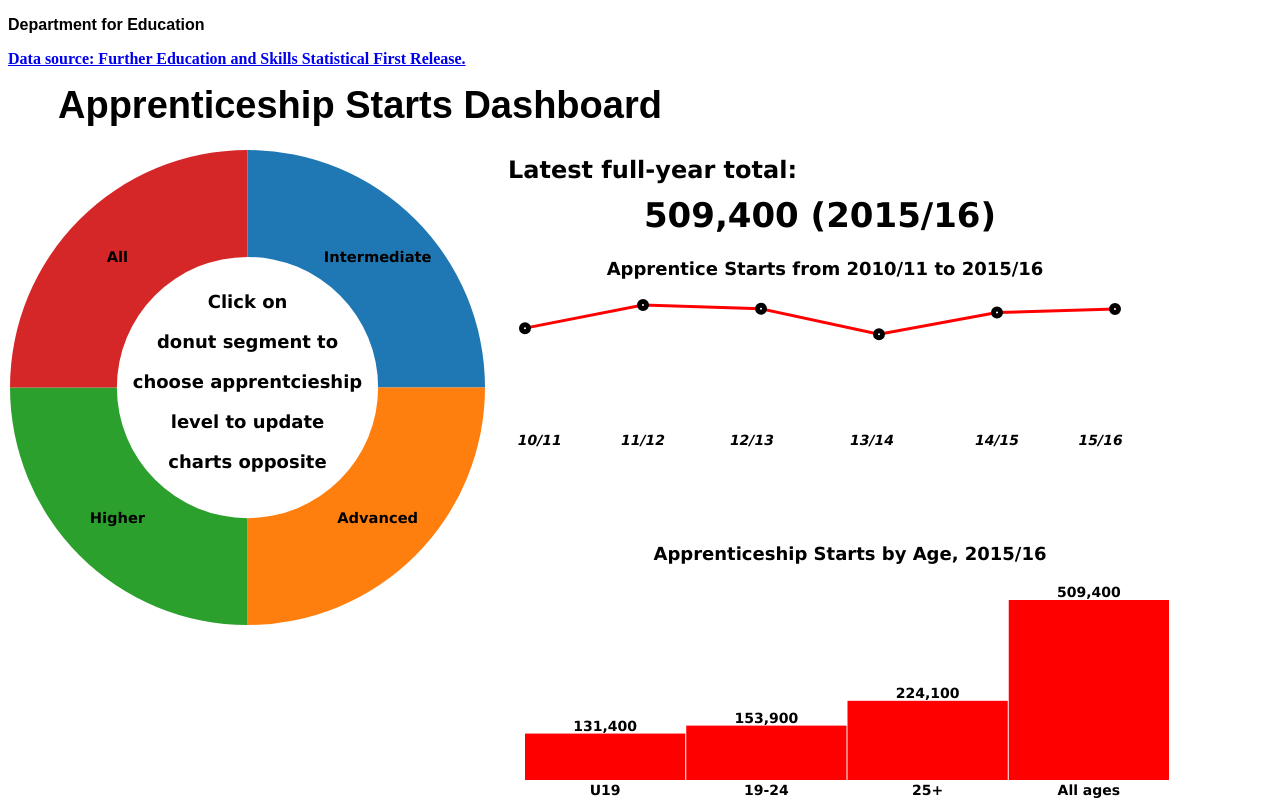
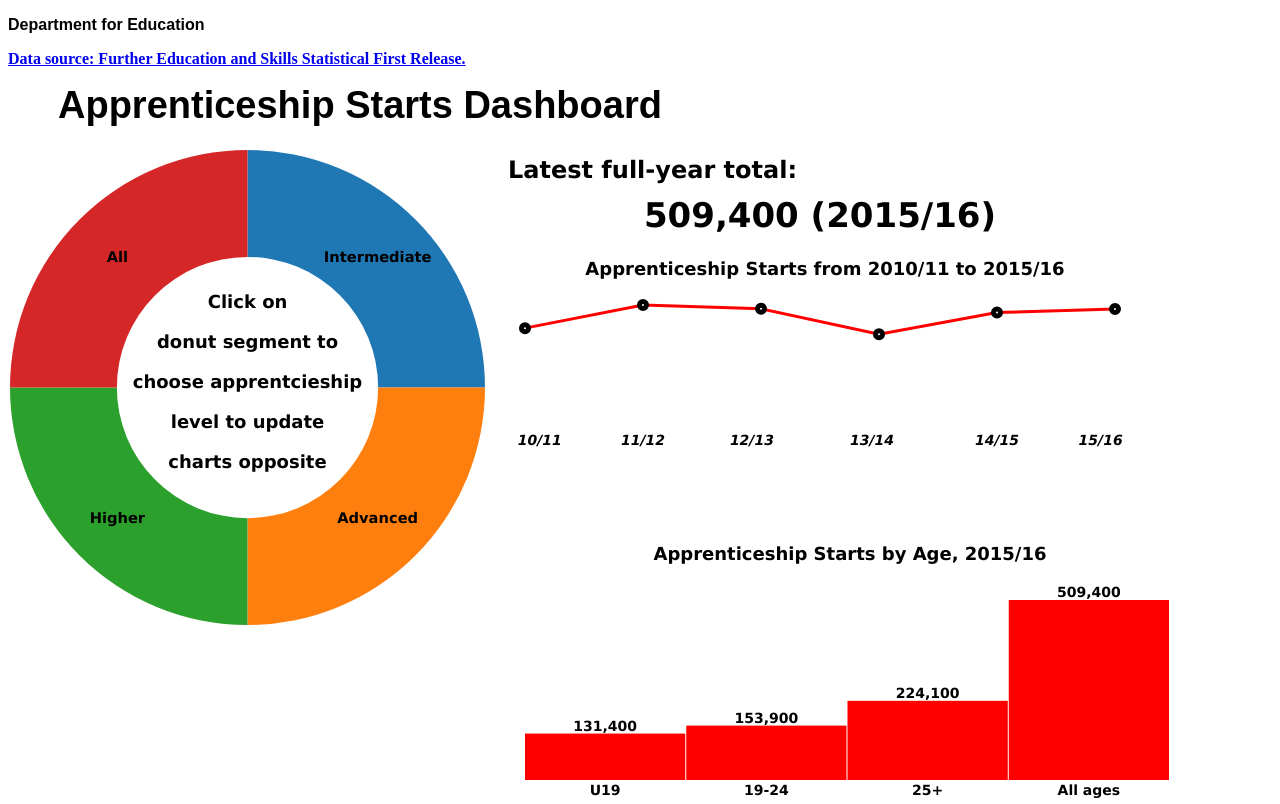
Before and after one commit to DaveBartholomew/AppsDashboard2, a plain HTML site: page index.html in a window 1280 px wide. Drawn offline with Linux system fonts and the light colour scheme.

Commit message:
Update index.html

```diff
--- a/index.html
+++ b/index.html
@@ -782,7 +782,7 @@ function dsLineChart() {
 //		;
 
 	svg.append("text")
-		.text("Apprentice Starts from 2010/11 to 2015/16")
+		.text("Apprenticeship Starts from 2010/11 to 2015/16")
 		.attr("id","lineChartTitle1")
 		.attr("x",margin.left + ((width + margin.right)/2))
 		.attr("y", 150) //position of title
```
